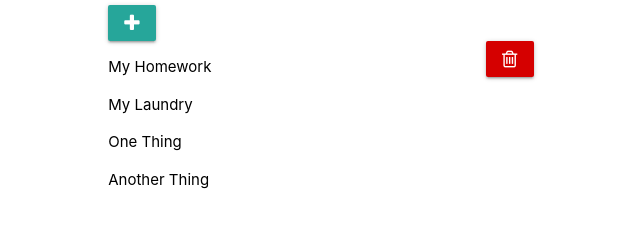
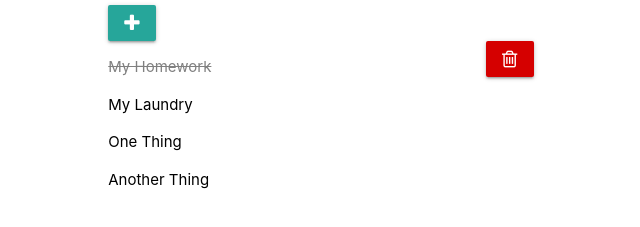
Before and after one commit to MrMendonez/angular-todo-list, a website: page public/views/index.html in a window 1280 px wide. Shown: the part 187-414 px from the top of the page, 95-735 px from the left. Drawn offline with nearby package versions, Linux system fonts and the light colour scheme; files that its build step writes are made by us from their sources; files whose address does not match are found by name.

Commit message:
got strike-through on checked to work

```diff
--- a/public/assets/css/styles.css
+++ b/public/assets/css/styles.css
@@ -5,7 +5,13 @@ ul li {
   list-style-type: disc;
 }
 
-.black-text-label {
+.done-false {
   font-size: 1.0rem;
   color: #000000;
 }
+
+.done-true {
+  font-size: 1.0rem;
+  text-decoration: line-through;
+  color: gray;
+}
--- a/public/views/index.html
+++ b/public/views/index.html
@@ -24,7 +24,7 @@
             <li ng-repeat="todo in todoList.todoItems">
               <p class="checkbox">
                 <input type="checkbox" ng-model="todo.done" id="todoItem-{{$index}}"/>
-                <label class="black-text-label" for="todoItem-{{$index}}">{{todo.name}}</label>
+                <label class="done-{{todo.done}}" for="todoItem-{{$index}}">{{todo.name}}</label>
               </p>
             </li>
           </ul>
```
